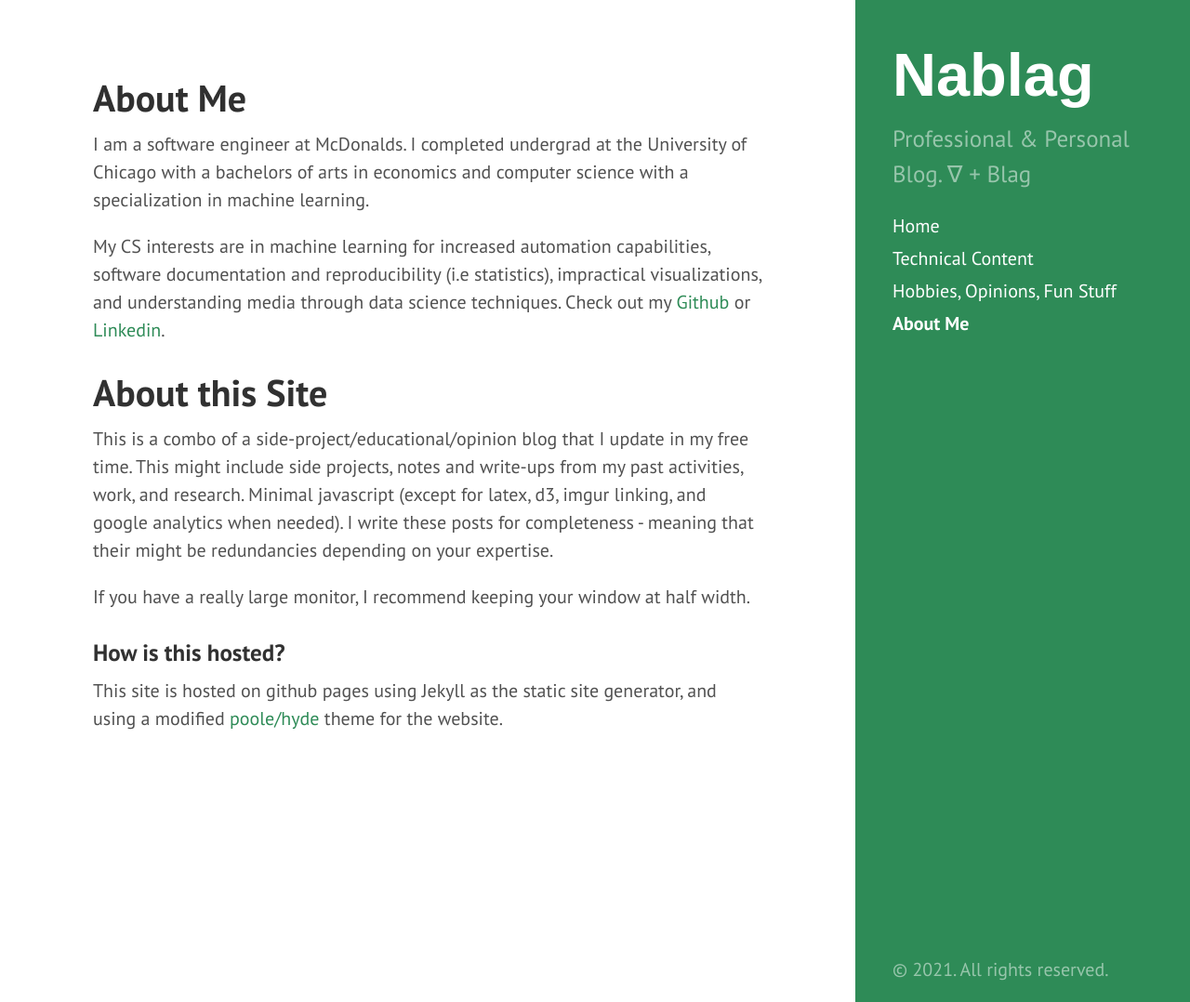
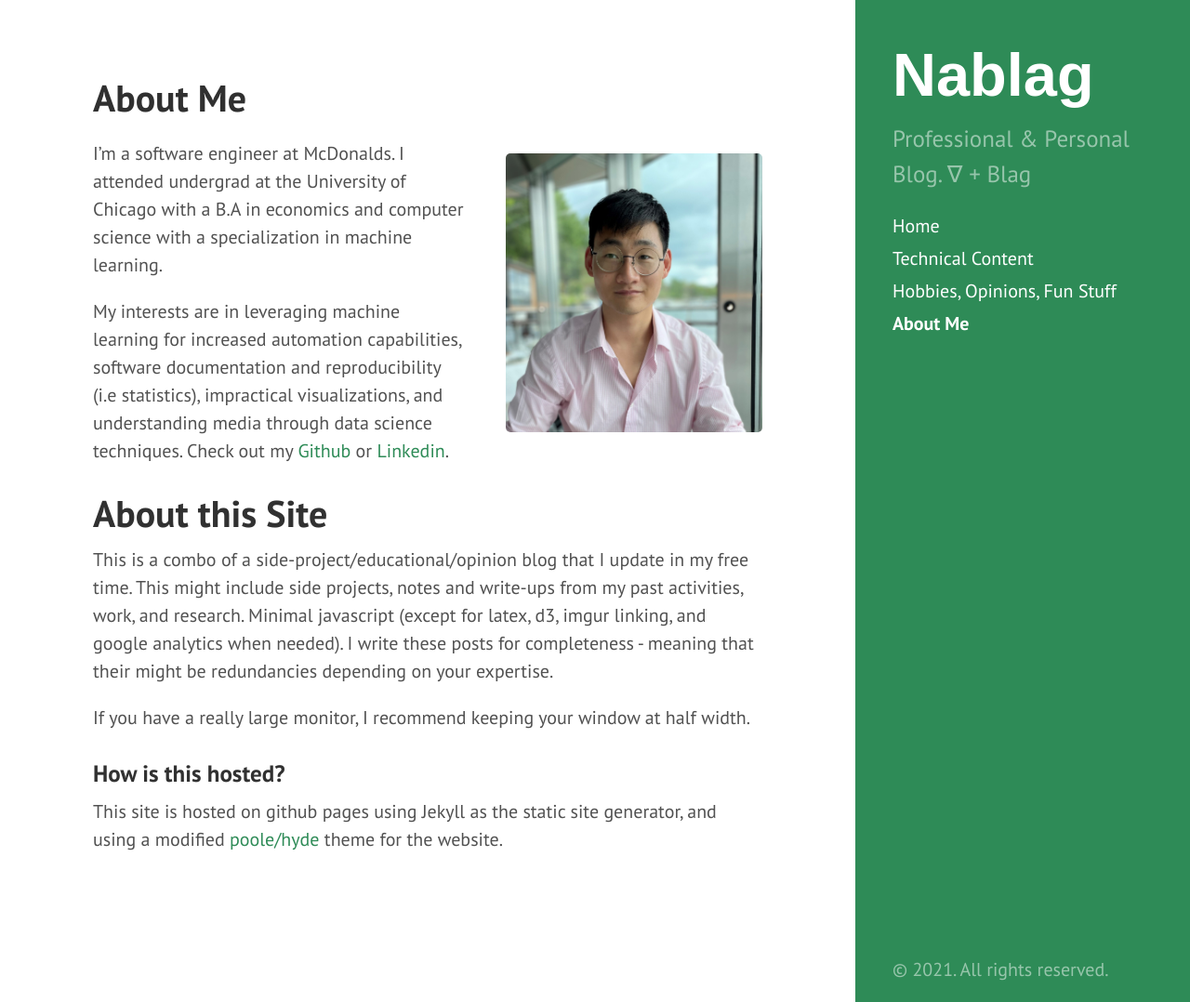
Before and after one commit to tedkim97/tedkim97.github.io, a Jekyll site: the page built from about.md, in a window 1280 px wide and 1078 px high. Shown: the whole window at 93% size. Built offline with Jekyll 4.4.1, drawn with Linux system fonts in a browser that asks for light colours.

Commit message:
added new profile picture to website

```diff
--- a/about.md
+++ b/about.md
@@ -5,9 +5,13 @@ order: 5
 permalink: about
 ---
 
-I am a software engineer at McDonalds. I completed undergrad at the University of Chicago with a bachelors of arts in economics and computer science with a specialization in machine learning.
+<img src="figures/profile_pic/tk.jpg" loading="lazy" class="profile-image"/>
 
-My CS interests are in machine learning for increased automation capabilities, software documentation and reproducibility (i.e statistics), impractical visualizations, and understanding media through data science techniques. Check out my [Github](https://github.com/tedkim97) or [Linkedin](https://www.linkedin.com/in/ted-kim/).
+I'm a software engineer at McDonalds. I attended undergrad at the University of Chicago with a B.A in economics and computer science with a specialization in machine learning.
+
+My interests are in leveraging machine learning for increased automation capabilities, software documentation and reproducibility (i.e statistics), impractical visualizations, and understanding media through data science techniques. Check out my [Github](https://github.com/tedkim97) or [Linkedin](https://www.linkedin.com/in/ted-kim/).
+
+
 
 # About this Site
 This is a combo of a side-project/educational/opinion blog that I update in my free time. This might include side projects, notes and write-ups from my past activities, work, and research. Minimal javascript (except for latex, d3, imgur linking, and google analytics when needed). I write these posts for completeness - meaning that their might be redundancies depending on your expertise.
--- a/public/css/hyde.css
+++ b/public/css/hyde.css
@@ -86,6 +86,22 @@ html {
 {
     margin: 0 auto;
     display: block;
+}
+
+.profile-image
+{
+    display: none;
+}
+
+@media (min-width: 48em) {
+  .profile-image {
+      width: auto;
+      height:300px;
+      float: right;
+      margin-left:40px;
+      margin-top:25px;
+      display: block;
+  }
 }
 
 /*
```
Also changed, not shown: figures/profile_pic/tk.jpg (added).
